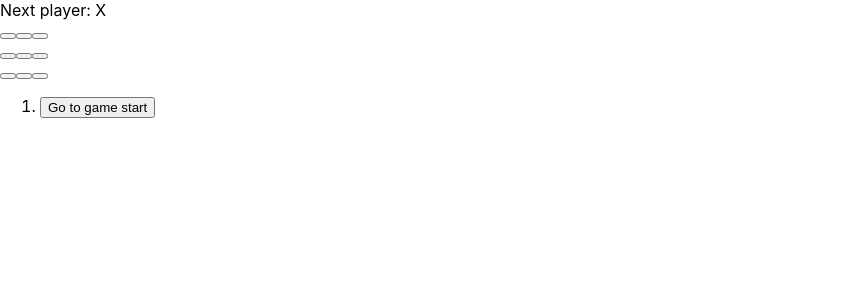
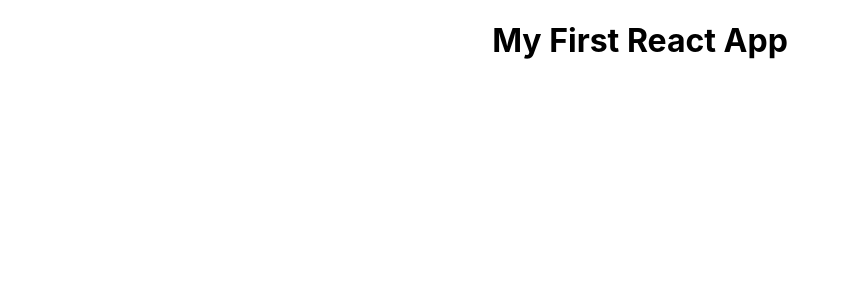
Before and after one commit to cteufel13/cteufel13.github.io, a React (Create React App) app: page / in a window 1280 px wide. Shown: the top 300 px of the page, without its empty margins (0-850 px from the left). Built offline with nearby package versions, Linux system fonts and the light colour scheme.

Commit message:
rollback

```diff
--- a/src/App.js
+++ b/src/App.js
@@ -1,115 +1,11 @@
-import { useState } from 'react';
+import './App.css';
 
-function Square({ value, onSquareClick }) {
+function App() {
   return (
-    <button className="square" onClick={onSquareClick}>
-      {value}
-    </button>
-  );
-}
-
-function Board({ xIsNext, squares, onPlay }) {
-  function handleClick(i) {
-    if (calculateWinner(squares) || squares[i]) {
-      return;
-    }
-    const nextSquares = squares.slice();
-    if (xIsNext) {
-      nextSquares[i] = 'X';
-    } else {
-      nextSquares[i] = 'O';
-    }
-    onPlay(nextSquares);
-  }
-
-  const winner = calculateWinner(squares);
-  let status;
-  if (winner) {
-    status = 'Winner: ' + winner;
-  } else {
-    status = 'Next player: ' + (xIsNext ? 'X' : 'O');
-  }
-
-  return (
-    <>
-      <div className="status">{status}</div>
-      <div className="board-row">
-        <Square value={squares[0]} onSquareClick={() => handleClick(0)} />
-        <Square value={squares[1]} onSquareClick={() => handleClick(1)} />
-        <Square value={squares[2]} onSquareClick={() => handleClick(2)} />
-      </div>
-      <div className="board-row">
-        <Square value={squares[3]} onSquareClick={() => handleClick(3)} />
-        <Square value={squares[4]} onSquareClick={() => handleClick(4)} />
-        <Square value={squares[5]} onSquareClick={() => handleClick(5)} />
-      </div>
-      <div className="board-row">
-        <Square value={squares[6]} onSquareClick={() => handleClick(6)} />
-        <Square value={squares[7]} onSquareClick={() => handleClick(7)} />
-        <Square value={squares[8]} onSquareClick={() => handleClick(8)} />
-      </div>
-    </>
-  );
-}
-
-export default function Game() {
-  const [history, setHistory] = useState([Array(9).fill(null)]);
-  const [currentMove, setCurrentMove] = useState(0);
-  const xIsNext = currentMove % 2 === 0;
-  const currentSquares = history[currentMove];
-
-  function handlePlay(nextSquares) {
-    const nextHistory = [...history.slice(0, currentMove + 1), nextSquares];
-    setHistory(nextHistory);
-    setCurrentMove(nextHistory.length - 1);
-  }
-
-  function jumpTo(nextMove) {
-    setCurrentMove(nextMove);
-  }
-
-  const moves = history.map((squares, move) => {
-    let description;
-    if (move > 0) {
-      description = 'Go to move #' + move;
-    } else {
-      description = 'Go to game start';
-    }
-    return (
-      <li key={move}>
-        <button onClick={() => jumpTo(move)}>{description}</button>
-      </li>
-    );
-  });
-
-  return (
-    <div className="game">
-      <div className="game-board">
-        <Board xIsNext={xIsNext} squares={currentSquares} onPlay={handlePlay} />
-      </div>
-      <div className="game-info">
-        <ol>{moves}</ol>
-      </div>
+    <div className="App">
+      <h1>My First React App</h1>
     </div>
   );
 }
 
-function calculateWinner(squares) {
-  const lines = [
-    [0, 1, 2],
-    [3, 4, 5],
-    [6, 7, 8],
-    [0, 3, 6],
-    [1, 4, 7],
-    [2, 5, 8],
-    [0, 4, 8],
-    [2, 4, 6],
-  ];
-  for (let i = 0; i < lines.length; i++) {
-    const [a, b, c] = lines[i];
-    if (squares[a] && squares[a] === squares[b] && squares[a] === squares[c]) {
-      return squares[a];
-    }
-  }
-  return null;
-}
+export default App;
```
